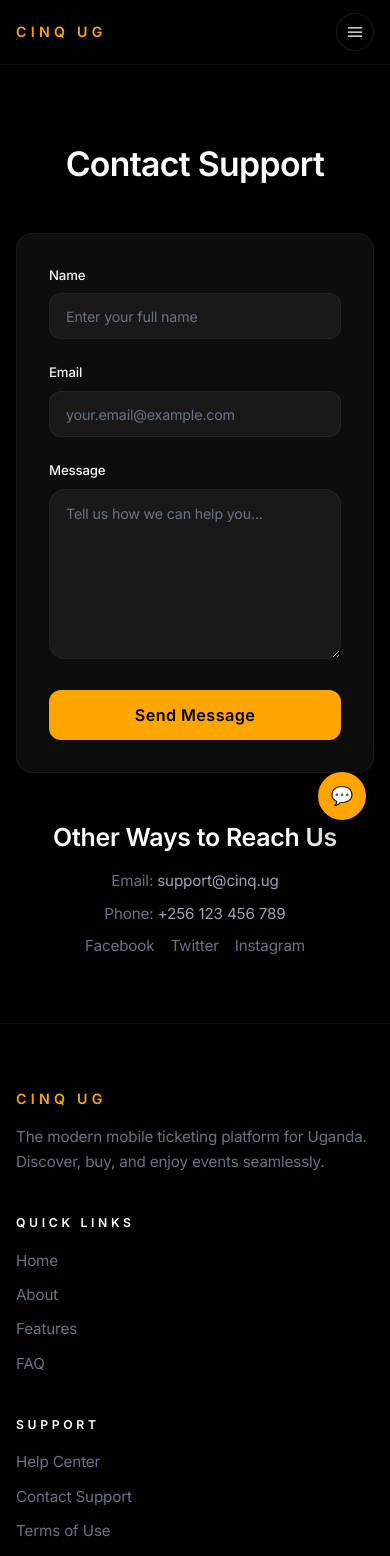
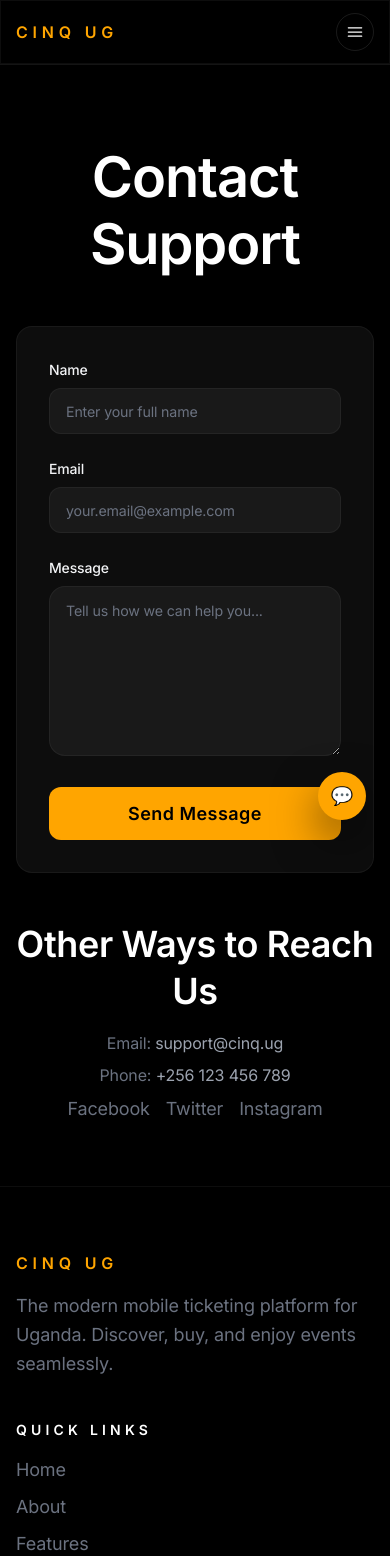
Before and after one commit to lley-tonn/EventPass_OfficialWebsite, a React (Vite) app: page /contact in a window 390 px wide. Shown: the top 1556 px of the page. Built offline with nearby package versions, Linux system fonts and the light colour scheme.

Commit message:
UI: modernize navbar with liquid glass effect, fix hero height, and improve typography

```diff
--- a/src/components/Hero.jsx
+++ b/src/components/Hero.jsx
@@ -10,7 +10,7 @@ const secondaryButton =
 const Hero = () => {
   return (
     <section
-      className="relative flex min-h-screen items-center justify-center bg-gradient-to-b from-black via-neutral-950 to-black pt-10 pb-12"
+      className="hero-background relative flex h-screen items-center justify-center"
       aria-label="Hero section"
     >
       <div className="container mx-auto px-4 text-center">
--- a/src/components/Navbar.jsx
+++ b/src/components/Navbar.jsx
@@ -91,7 +91,7 @@ const Navbar = () => {
       initial={{ y: -80 }}
       animate={{ y: 0 }}
       transition={{ duration: 0.6, ease: 'easeOut' }}
-      className="fixed top-0 w-full border-b border-white/5 bg-black/80 backdrop-blur-xl z-50"
+      className="fixed top-0 w-full z-50 glass-navbar"
     >
       <div className="container mx-auto px-4">
         <div className="flex h-16 items-center justify-between">
@@ -156,7 +156,7 @@ const Navbar = () => {
               animate={{ opacity: 1 }}
               exit={{ opacity: 0 }}
               transition={{ duration: 0.3, ease: 'easeInOut' }}
-              className="md:hidden fixed inset-0 z-40 bg-black/90 backdrop-blur-md"
+              className="md:hidden fixed inset-0 z-40 glass-navbar-backdrop"
             />
             <motion.div
               ref={menuRef}
--- a/src/index.css
+++ b/src/index.css
@@ -37,50 +37,77 @@ body {
   transition: background-color 0.4s ease, color 0.4s ease;
 }
 
-/* Typography Scale - Base Styles */
+/* Typography Scale - Fixed Sizes */
 h1, .h1 {
-  font-size: clamp(2rem, 1.5rem + 2.5vw, 3.5rem); /* 32-56px responsive */
+  font-size: 56px;
   font-weight: 700;
   line-height: 1.2;
   letter-spacing: -0.02em;
 }
 
 h2, .h2 {
-  font-size: clamp(1.5rem, 1.25rem + 1.25vw, 2.25rem); /* 24-36px responsive */
+  font-size: 36px;
   font-weight: 600;
   line-height: 1.3;
   letter-spacing: -0.01em;
 }
 
 h3, .h3 {
-  font-size: clamp(1.25rem, 1.125rem + 0.625vw, 1.75rem); /* 20-28px responsive */
+  font-size: 20px;
   font-weight: 600;
   line-height: 1.4;
   letter-spacing: -0.01em;
 }
 
 h4, .h4 {
-  font-size: clamp(1.125rem, 1rem + 0.625vw, 1.25rem); /* 18-20px responsive */
+  font-size: 20px;
   font-weight: 600;
   line-height: 1.4;
 }
 
 h5, .h5 {
-  font-size: clamp(1rem, 0.9375rem + 0.3125vw, 1.125rem); /* 16-18px responsive */
+  font-size: 18px;
   font-weight: 600;
   line-height: 1.5;
 }
 
 h6, .h6 {
-  font-size: clamp(0.875rem, 0.8125rem + 0.3125vw, 0.9375rem); /* 14-15px responsive */
+  font-size: 18px;
   font-weight: 600;
   line-height: 1.5;
 }
 
 p {
-  font-size: clamp(0.9375rem, 0.875rem + 0.3125vw, 1.125rem); /* 15-18px responsive */
+  font-size: 18px;
   font-weight: 400;
-  line-height: 1.6;
+  line-height: 1.5;
+}
+
+/* Responsive typography for mobile devices */
+@media (max-width: 768px) {
+  h1, .h1 {
+    font-size: 40px; /* Slightly smaller on mobile for better fit */
+  }
+
+  h2, .h2 {
+    font-size: 28px; /* Slightly smaller on mobile */
+  }
+
+  h3, .h3 {
+    font-size: 18px; /* Slightly smaller on mobile */
+  }
+
+  h4, .h4 {
+    font-size: 18px;
+  }
+
+  p {
+    font-size: 16px; /* Slightly smaller on mobile for better readability */
+  }
+
+  button {
+    font-size: 16px; /* Slightly smaller on mobile */
+  }
 }
 
 /* Input and form elements */
@@ -98,13 +125,13 @@ label {
 
 /* Helper text, error messages, meta text */
 .text-meta, .text-helper {
-  font-size: clamp(0.8125rem, 0.75rem + 0.3125vw, 0.9375rem); /* 13-15px responsive */
+  font-size: 14px;
   line-height: 1.5;
 }
 
 /* Small text, badges, labels */
 .text-xs-custom, small {
-  font-size: clamp(0.75rem, 0.6875rem + 0.3125vw, 0.8125rem); /* 12-13px responsive, never smaller than 12px */
+  font-size: 14px; /* Minimum 14px for readability */
   line-height: 1.5;
 }
 
@@ -117,6 +144,9 @@ textarea {
 
 button {
   cursor: pointer;
+  font-size: 18px;
+  font-weight: 600;
+  line-height: 1.5;
 }
 
 input,
@@ -137,3 +167,85 @@ textarea::placeholder {
 .glow {
   box-shadow: 0 25px 50px rgba(0, 0, 0, 0.55);
 }
+
+/* Hero background with image, blur, and overlay */
+.hero-background {
+  position: relative;
+  isolation: isolate;
+  overflow: hidden; /* Prevent blur artifacts from extending beyond section */
+  height: 100vh; /* Exactly viewport height */
+  max-height: 100vh; /* Prevent overflow */
+}
+
+.hero-background::before {
+  content: '';
+  position: absolute;
+  top: 0;
+  left: 0;
+  right: 0;
+  bottom: 0;
+  z-index: -2;
+  background-image: url('./assets/background.jpg');
+  background-size: cover;
+  background-position: center;
+  background-repeat: no-repeat;
+  filter: blur(8px);
+  transform: scale(1.05); /* Slight scale to prevent blur edge artifacts */
+  will-change: transform;
+  /* Optimize rendering performance */
+  backface-visibility: hidden;
+  -webkit-backface-visibility: hidden;
+}
+
+.hero-background::after {
+  content: '';
+  position: absolute;
+  top: 0;
+  left: 0;
+  right: 0;
+  bottom: 0;
+  z-index: -1;
+  background-color: rgba(0, 0, 0, 0.48); /* 48% opacity dark overlay */
+  will-change: opacity;
+}
+
+/* Ensure content stays above background layers */
+.hero-background > * {
+  position: relative;
+  z-index: 1;
+}
+
+/* Optimize for mobile devices */
+@media (max-width: 768px) {
+  .hero-background::before {
+    filter: blur(6px); /* Slightly less blur on mobile for performance */
+  }
+
+  .hero-background::after {
+    background-color: rgba(0, 0, 0, 0.52); /* Slightly more opacity on mobile for better readability */
+  }
+}
+
+/* Glassmorphism Navbar - Liquid Glass Style */
+.glass-navbar {
+  background: rgba(0, 0, 0, 0.25); /* 25% opacity dark background */
+  backdrop-filter: blur(20px) saturate(180%);
+  -webkit-backdrop-filter: blur(20px) saturate(180%);
+  border-bottom: 1px solid rgba(255, 255, 255, 0.08);
+  box-shadow: 0 4px 24px rgba(0, 0, 0, 0.3),
+              0 0 0 1px rgba(255, 255, 255, 0.05) inset;
+}
+
+/* Ensure navbar content remains sharp */
+.glass-navbar * {
+  text-rendering: optimizeLegibility;
+  -webkit-font-smoothing: antialiased;
+  -moz-osx-font-smoothing: grayscale;
+}
+
+/* Mobile menu backdrop also gets glass effect */
+.glass-navbar-backdrop {
+  background: rgba(0, 0, 0, 0.6);
+  backdrop-filter: blur(12px);
+  -webkit-backdrop-filter: blur(12px);
+}
--- a/src/pages/Home.jsx
+++ b/src/pages/Home.jsx
@@ -13,7 +13,7 @@ const Home = () => {
       initial={{ opacity: 0 }}
       animate={{ opacity: 1 }}
       transition={{ duration: 0.5 }}
-      className="bg-black pt-20"
+      className="bg-black"
     >
       <Hero />
       <WhyCinQ />
--- a/tailwind.config.js
+++ b/tailwind.config.js
@@ -17,16 +17,16 @@ export default {
         sans: ['Inter', 'ui-sans-serif', 'system-ui', 'sans-serif'],
       },
       fontSize: {
-        // Responsive typography scale using clamp()
-        'h1': ['clamp(2rem, 1.5rem + 2.5vw, 3.5rem)', { lineHeight: '1.2', fontWeight: '700', letterSpacing: '-0.02em' }], // 32-56px
-        'h2': ['clamp(1.5rem, 1.25rem + 1.25vw, 2.25rem)', { lineHeight: '1.3', fontWeight: '600', letterSpacing: '-0.01em' }], // 24-36px
-        'h3': ['clamp(1.25rem, 1.125rem + 0.625vw, 1.75rem)', { lineHeight: '1.4', fontWeight: '600', letterSpacing: '-0.01em' }], // 20-28px
-        'card-title': ['clamp(1.125rem, 1rem + 0.625vw, 1.25rem)', { lineHeight: '1.4', fontWeight: '600' }], // 18-20px
-        'body': ['clamp(0.9375rem, 0.875rem + 0.3125vw, 1.125rem)', { lineHeight: '1.6', fontWeight: '400' }], // 15-18px
-        'meta': ['clamp(0.8125rem, 0.75rem + 0.3125vw, 0.9375rem)', { lineHeight: '1.5', fontWeight: '400' }], // 13-15px
-        'label': ['clamp(0.75rem, 0.6875rem + 0.3125vw, 0.8125rem)', { lineHeight: '1.5', fontWeight: '400' }], // 12-13px (never smaller than 12px)
-        'nav': ['clamp(0.875rem, 0.8125rem + 0.3125vw, 1rem)', { lineHeight: '1.5', fontWeight: '500' }], // 14-16px
-        'button': ['clamp(1rem, 0.9375rem + 0.3125vw, 1.125rem)', { lineHeight: '1.5', fontWeight: '600' }], // 16-18px
+        // Fixed typography sizes
+        'h1': ['56px', { lineHeight: '1.2', fontWeight: '700', letterSpacing: '-0.02em' }],
+        'h2': ['36px', { lineHeight: '1.3', fontWeight: '600', letterSpacing: '-0.01em' }],
+        'h3': ['20px', { lineHeight: '1.4', fontWeight: '600', letterSpacing: '-0.01em' }],
+        'card-title': ['20px', { lineHeight: '1.4', fontWeight: '600' }],
+        'body': ['18px', { lineHeight: '1.5', fontWeight: '400' }],
+        'meta': ['14px', { lineHeight: '1.5', fontWeight: '400' }],
+        'label': ['14px', { lineHeight: '1.5', fontWeight: '400' }],
+        'nav': ['16px', { lineHeight: '1.5', fontWeight: '500' }],
+        'button': ['18px', { lineHeight: '1.5', fontWeight: '600' }],
       },
       boxShadow: {
         'soft-glow': '0 20px 45px rgba(0, 0, 0, 0.55)',
```
Also changed, not shown: 4 other files (tests, documents, lock files or other folders).
